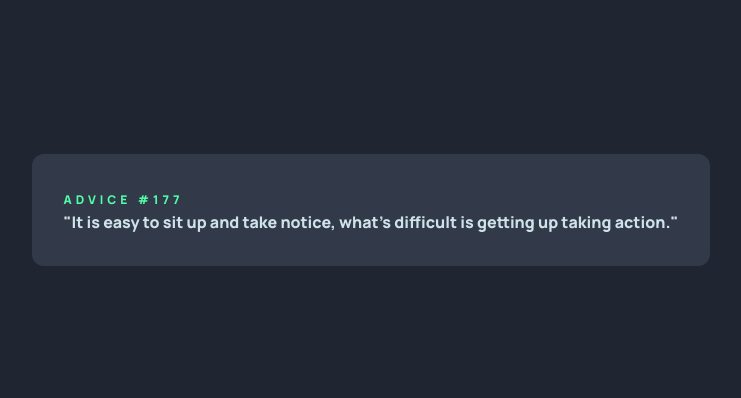
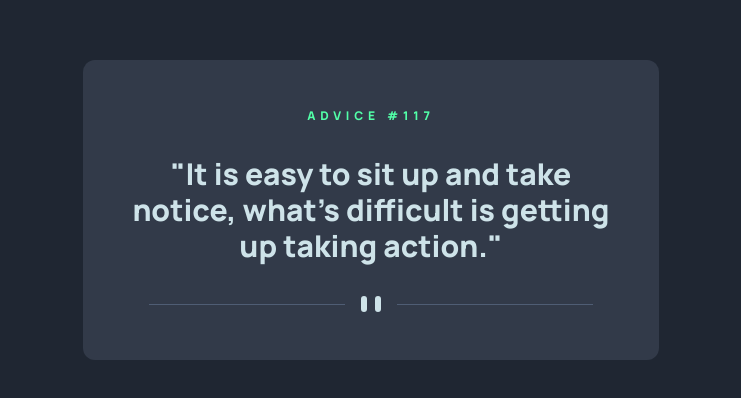
Before and after one commit to viniciusvalmeida/advice-generator, a Next.js app: page / in a window 1280 px wide. Shown: the part 190-588 px from the top of the page, without its empty margins (269-1010 px from the left). Built offline with nearby package versions, Linux system fonts and the light colour scheme.

Commit message:
dev: main container

```diff
--- a/app/layout.tsx
+++ b/app/layout.tsx
@@ -5,8 +5,7 @@ import "./globals.css";
 const manrope = Manrope({ subsets: ["latin"], weight: "800" });
 
 export const metadata: Metadata = {
-	title: "Create Next App",
-	description: "Generated by create next app",
+	title: "Advice Generator App",
 };
 
 export default function RootLayout({
--- a/app/page.tsx
+++ b/app/page.tsx
@@ -1,15 +1,24 @@
 export default function Home() {
 	return (
-		<main className="bg-neutral-darkGrayishBlue p-8 rounded-xl flex flex-col justify-center items-center space-y-4">
-			<div className="container">
-				<span className="text-xs text-primary-neonGreen antialiased tracking-[.25rem]">
-					ADVICE #177
-				</span>
-				<p className="text-primary-lightCyan">
-					&quot;It is easy to sit up and take notice, what&apos;s
-					difficult is getting up taking action.&quot;
-				</p>
-			</div>
+		<main className="bg-neutral-darkGrayishBlue p-12 rounded-xl flex flex-col justify-center items-center space-y-8 max-w-xl">
+			<span className="text-xs text-primary-neonGreen antialiased tracking-[.30rem]">
+				ADVICE #117
+			</span>
+
+			<p className="text-primary-lightCyan text-3xl text-center">
+				&quot;It is easy to sit up and take notice, what&apos;s
+				difficult is getting up taking action.&quot;
+			</p>
+
+			<svg width="444" height="16" xmlns="http://www.w3.org/2000/svg">
+				<g fill="none" fillRule="evenodd">
+					<path fill="#4F5D74" d="M0 8h196v1H0zM248 8h196v1H248z" />
+					<g transform="translate(212)" fill="#CEE3E9">
+						<rect width="6" height="16" rx="3" />
+						<rect x="14" width="6" height="16" rx="3" />
+					</g>
+				</g>
+			</svg>
 		</main>
 	);
 }
```
